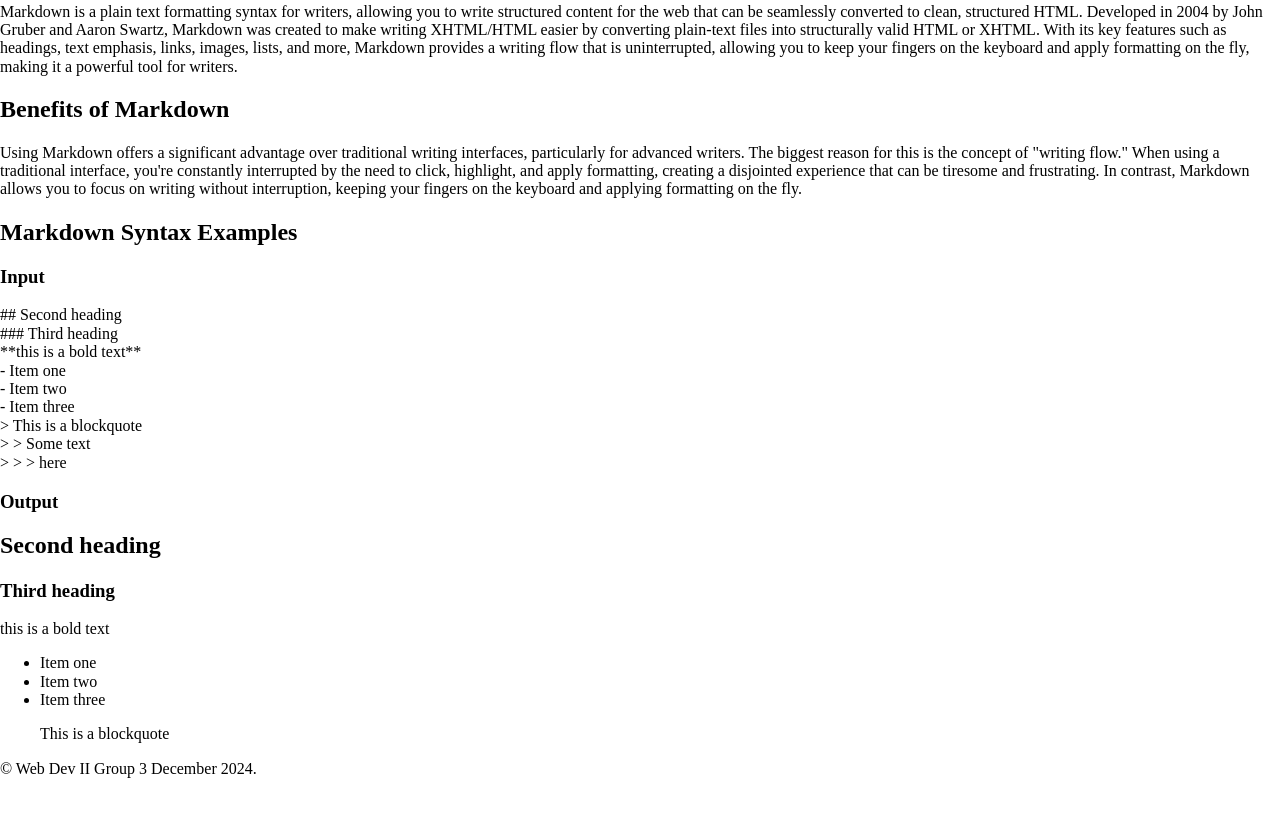
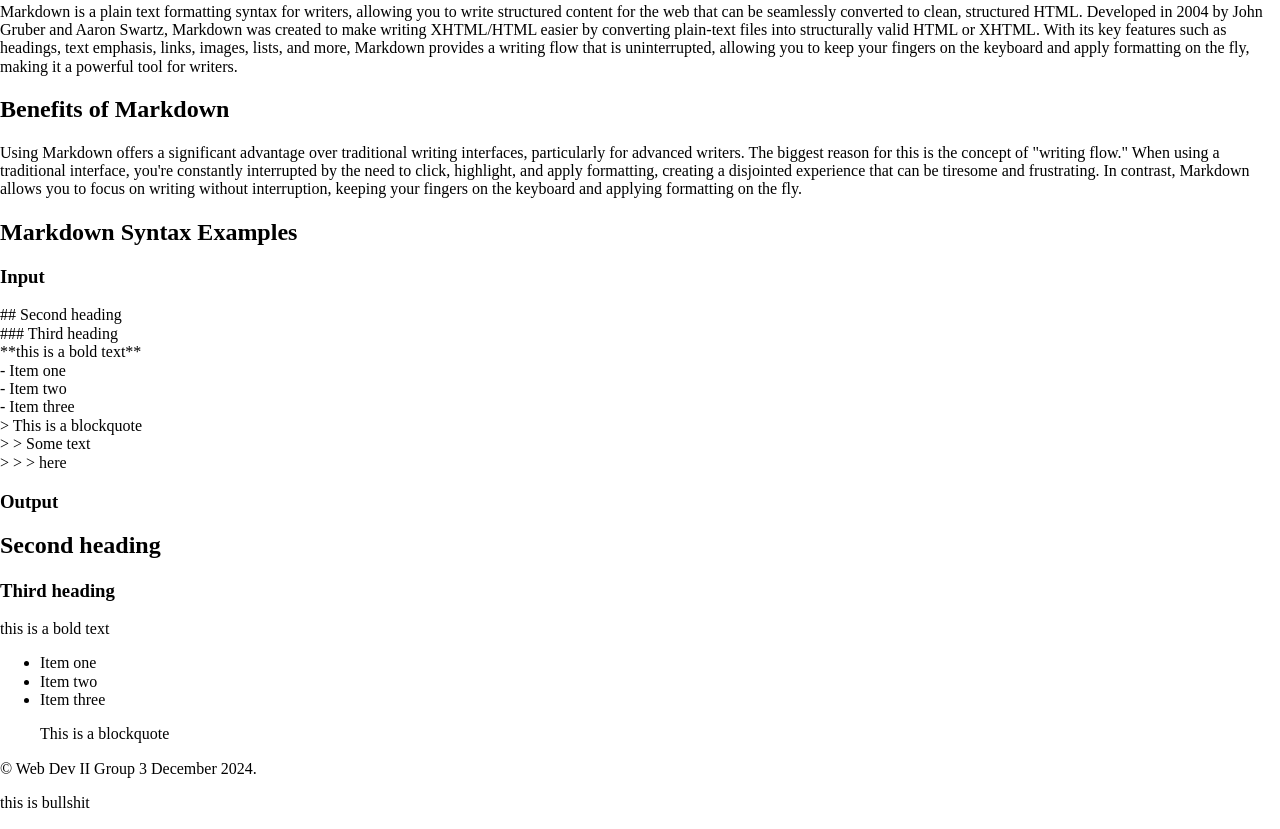
Before and after one commit to ameliaharris23/webdev2-1b, a plain HTML site: page index.html in a window 1280 px wide. Shown: the part 717-1546 px from the top of the page. Before the commit the page ends 1511 px from the top, so only its background shows below. Drawn offline with Linux system fonts and the light colour scheme.

Commit message:
added paragraph

```diff
--- a/index.html
+++ b/index.html
@@ -107,6 +107,8 @@
         <p>&copy; Web Dev II Group 3 December 2024.</p>
     </footer>
 
+    <p> this is bullshit </p>
+
 </body>
 
 </html>
```
